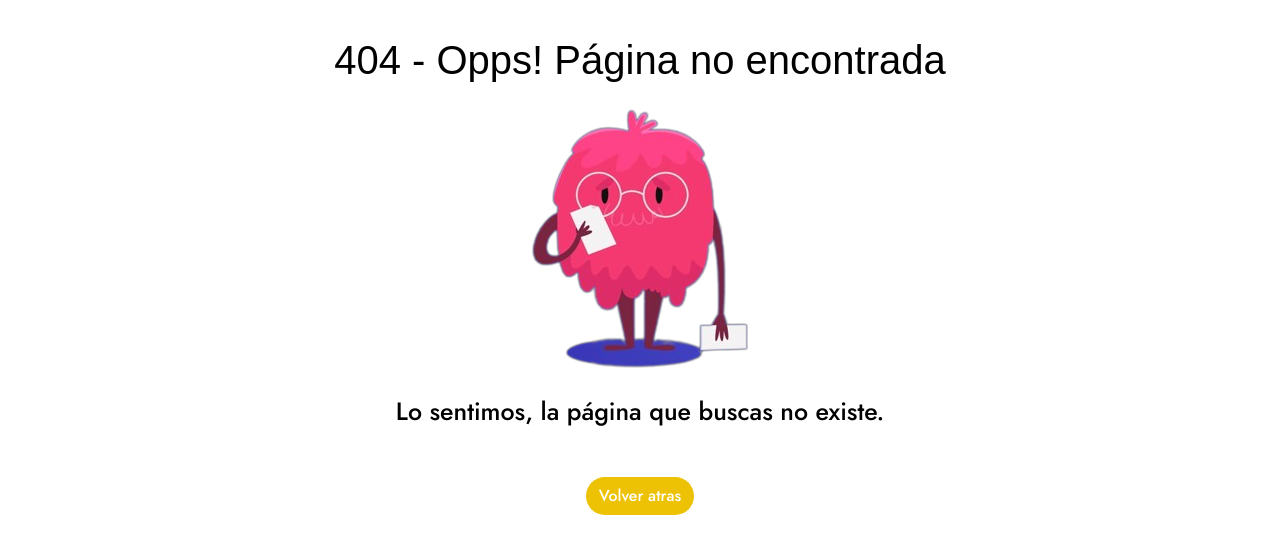
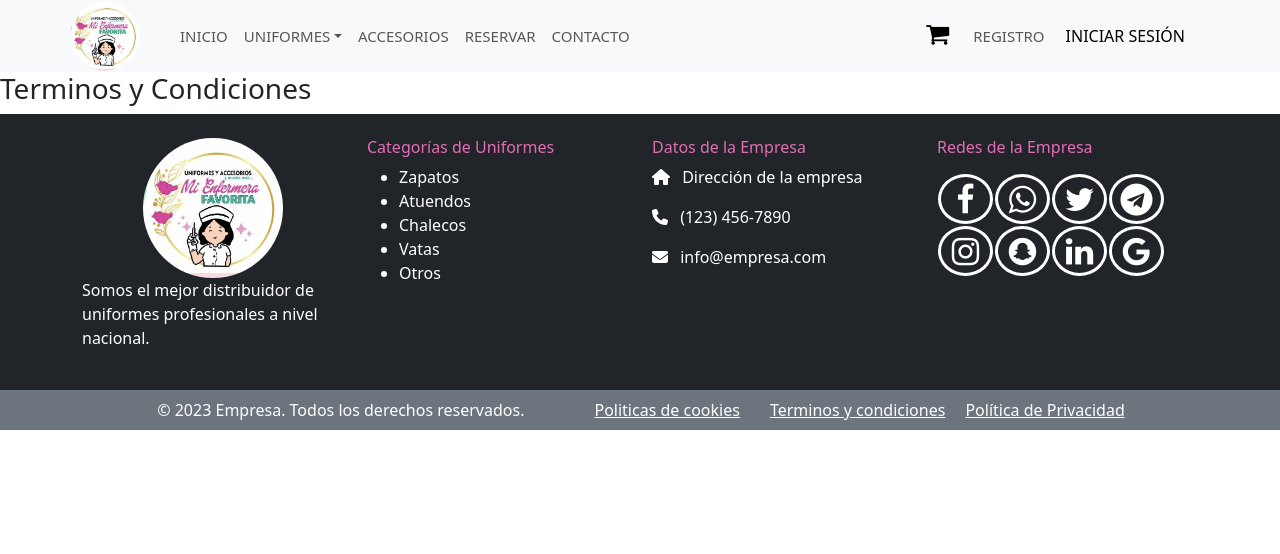
Before and after one commit to isaiale/miEnfermeraFavorita, a React (Create React App) app: page /terminosYcondiciones in a window 1280 px wide. Before the commit this address had no page. Shown: the top 554 px of the page. Built offline with nearby package versions, Linux system fonts and the light colour scheme; a web font is replaced by a local one.

Commit message:
djfkbqijgrarga

```diff
--- a/src/App.js
+++ b/src/App.js
@@ -13,6 +13,7 @@ import login from './vistas/usuario/login';
 import registroUser from './vistas/usuario/registroUser';
 import CarritoCompra from './vistas/usuario/carritoDeCompras';
 import PoliticaDeCookies from './vistas/usuario/politicaDeCookies';
+import TerminosYCondiciones from './vistas/usuario/terminosYCondiciones';
 import Error404 from './componentes/error404';
 
 import { AuthContextProvider } from './autenticar/AuthProvider';
@@ -30,6 +31,7 @@ function App() {
             <Route path="registroUsuario" Component={registroUser}></Route>
             <Route path="carritoDeCompras" Component={CarritoCompra}></Route>
             <Route path="politicaDeCookies" Component={PoliticaDeCookies}></Route>
+            <Route path="terminosYcondiciones" Component={TerminosYCondiciones}></Route>
 
             <Route path='avisoPrivacidad' Component={avisoPrivacidad}></Route>
             <Route path='desarrolladores' Component={desarrolladores}></Route>
--- a/src/componentes/footer.jsx
+++ b/src/componentes/footer.jsx
@@ -63,6 +63,7 @@ const Footer = () => {
       <div className="bg-secondary d-flex justify-content-center  py-2 ">
         <p className="mb-0" style={{marginLeft:'50px', marginRight:'20px'}}>© 2023 Empresa. Todos los derechos reservados.</p>
         <Link className='text-white' style={{marginLeft:'50px', marginRight:'20px'}} to="/politicaDeCookies" >Politicas de cookies</Link>
+        <Link className='text-white' style={{marginLeft:'10px', marginRight:'20px'}} to="/terminosYcondiciones" >Terminos y condiciones</Link>
         <Link className='me-5 text-white' style={{ marginRight:'20px'}} to="/avisoPrivacidad" >Política de Privacidad</Link>
       </div>
     </footer>
--- /dev/null
+++ b/src/componentes/terminosYCondiciones.jsx
@@ -0,0 +1,11 @@
+import React from 'react';
+
+function TerminosCondiciones (){
+  return (
+    <div>
+        <h3>Terminos y Condiciones</h3>
+    </div>
+  )
+}
+
+export default TerminosCondiciones;
--- /dev/null
+++ b/src/vistas/usuario/terminosYCondiciones.jsx
@@ -0,0 +1,16 @@
+import React from 'react';
+import NavbarUsuario from '../../componentes/navbarUsuario';
+import TerminosCondiciones from '../../componentes/terminosYCondiciones';
+import Footer from '../../componentes/footer';
+
+function TerminosYCondiciones () {
+  return (
+    <div>
+        <NavbarUsuario/>
+        <TerminosCondiciones />
+        <Footer/>
+    </div>
+  )
+}
+
+export default TerminosYCondiciones;
```
